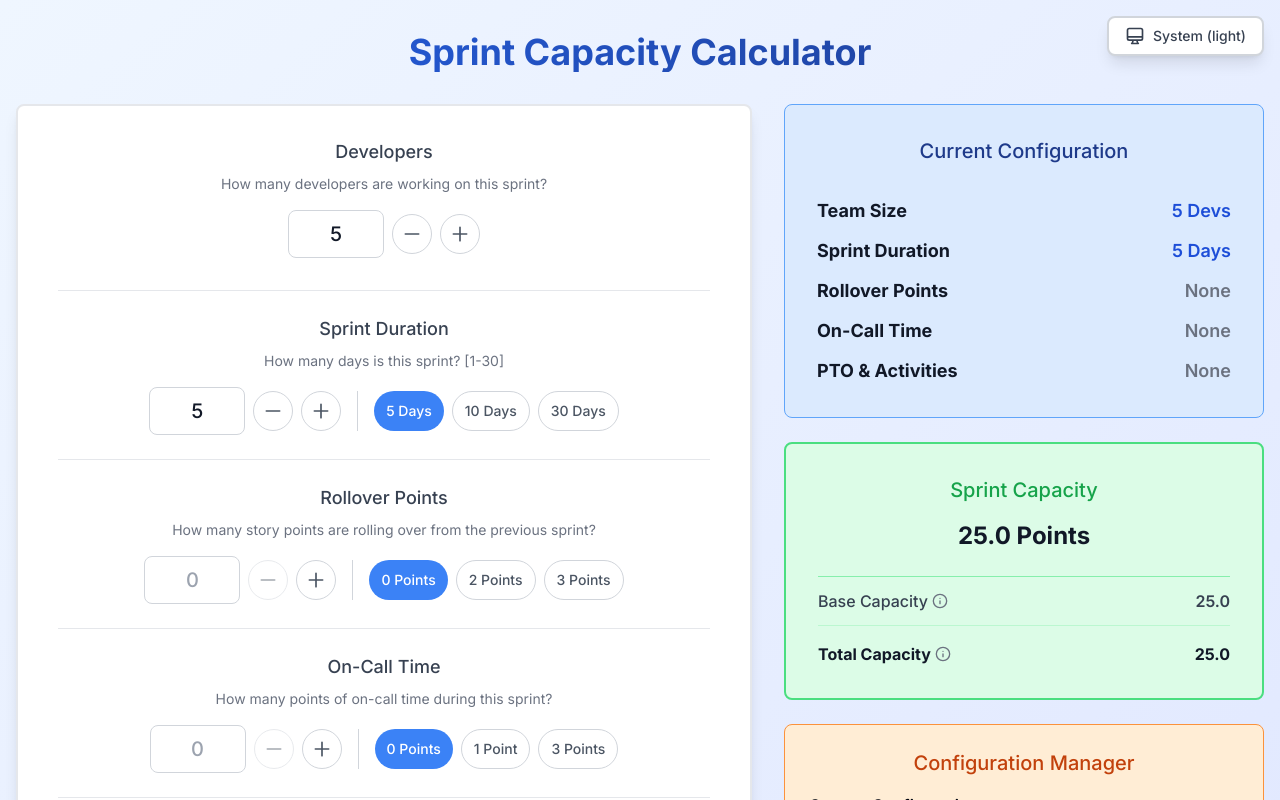
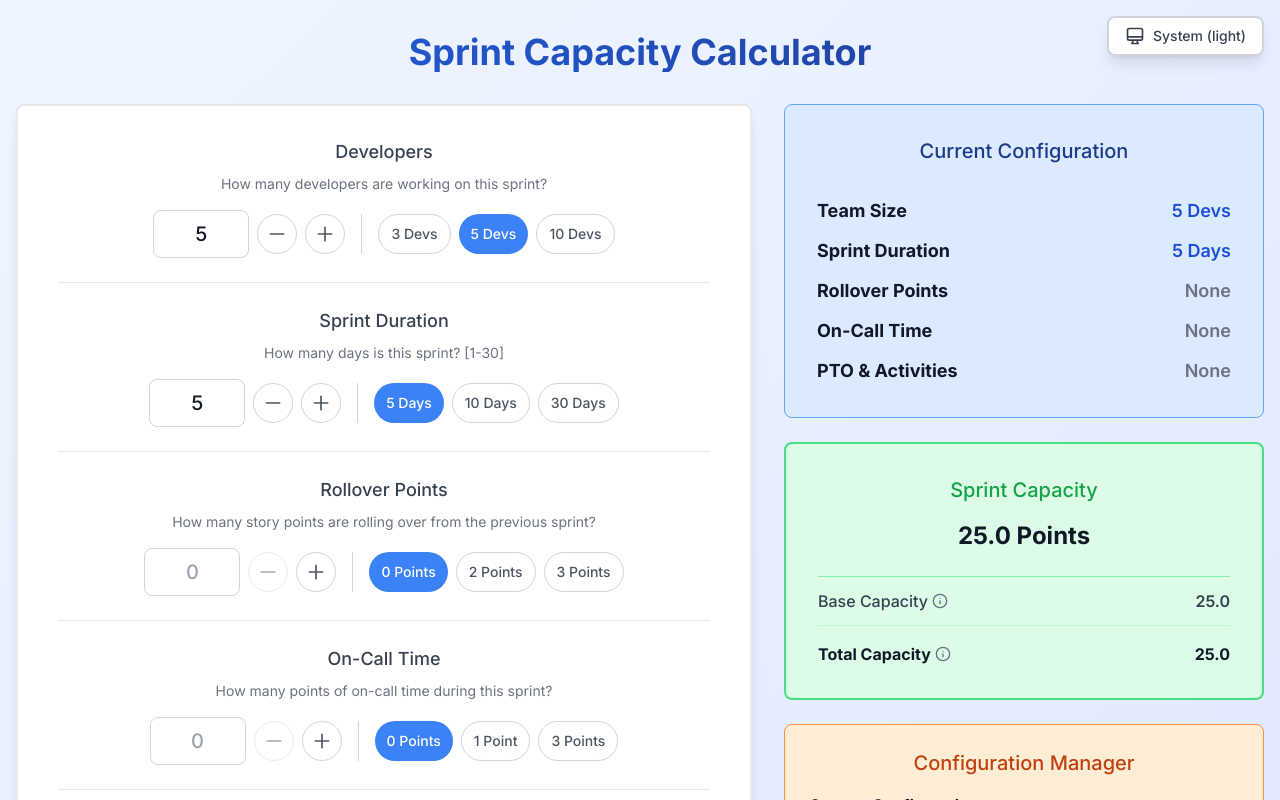
Before and after one commit to CampAsAChamp/sprint-planner, a Next.js app: page / in a window 1280 px wide. Shown: the top 800 px of the page. Built offline with nearby package versions, Linux system fonts and the light colour scheme.

Commit message:
Add quick select buttons for devs

```diff
--- a/app/components/sprint/SprintPlannerForm.tsx
+++ b/app/components/sprint/SprintPlannerForm.tsx
@@ -21,7 +21,7 @@ interface SprintConfiguration {
 interface SprintPlannerFormProps {
   config: SprintConfiguration
   updateConfig: (updates: Partial<SprintConfiguration>) => void
-  teamMembersAnimation: { animating: boolean }
+  teamMembersAnimation: AnimationState
   sprintDaysAnimation: AnimationState
   rolloverPointsAnimation: AnimationState
   onCallTimeAnimation: AnimationState
@@ -45,14 +45,31 @@ export default function SprintPlannerForm({
     <div className="lg:col-span-3">
       <div className="bg-white dark:bg-gray-800 rounded-lg shadow-lg border-2 border-gray-200 dark:border-gray-700 px-3 sm:px-6 md:px-8 lg:px-10 pt-4 sm:pt-6 md:pt-8 pb-2 overflow-hidden">
         {/* Team Members Input */}
-        <NumberInput
+        <ControlledNumberInput
           id="teamMembers"
           label="Developers"
           description="How many developers are working on this sprint?"
           value={config.teamMembers}
           min={1}
-          onChange={(value) => updateConfig({ teamMembers: value })}
+          onChange={(value) => {
+            teamMembersAnimation.setLastAction(value > config.teamMembers ? 'increase' : 'decrease')
+            updateConfig({ teamMembers: value })
+          }}
+          quickSelectOptions={[
+            { value: 3, label: '3 Devs', ariaLabel: 'Set developers to 3' },
+            { value: 5, label: '5 Devs', ariaLabel: 'Set developers to 5' },
+            { value: 10, label: '10 Devs', ariaLabel: 'Set developers to 10' }
+          ]}
           animating={teamMembersAnimation.animating}
+          lastAction={teamMembersAnimation.lastAction}
+          onIncrease={() => {
+            teamMembersAnimation.setLastAction('increase')
+            updateConfig({ teamMembers: config.teamMembers + 1 })
+          }}
+          onDecrease={() => {
+            teamMembersAnimation.setLastAction('decrease')
+            updateConfig({ teamMembers: Math.max(1, config.teamMembers - 1) })
+          }}
         />
 
         <Divider />
--- a/app/page.tsx
+++ b/app/page.tsx
@@ -33,7 +33,7 @@ export default function Home() {
   const [editingPtoActivity, setEditingPtoActivity] = useState<PTOActivity | null>(null)
 
   // Animation states for inputs
-  const teamMembersAnimation = useAnimationState(config.teamMembers, { trackDirection: false })
+  const teamMembersAnimation = useAnimationState(config.teamMembers)
   const sprintDaysAnimation = useAnimationState(config.sprintDays)
   const onCallTimeAnimation = useAnimationState(config.onCallTime)
   const rolloverPointsAnimation = useAnimationState(config.rolloverPoints)
```
